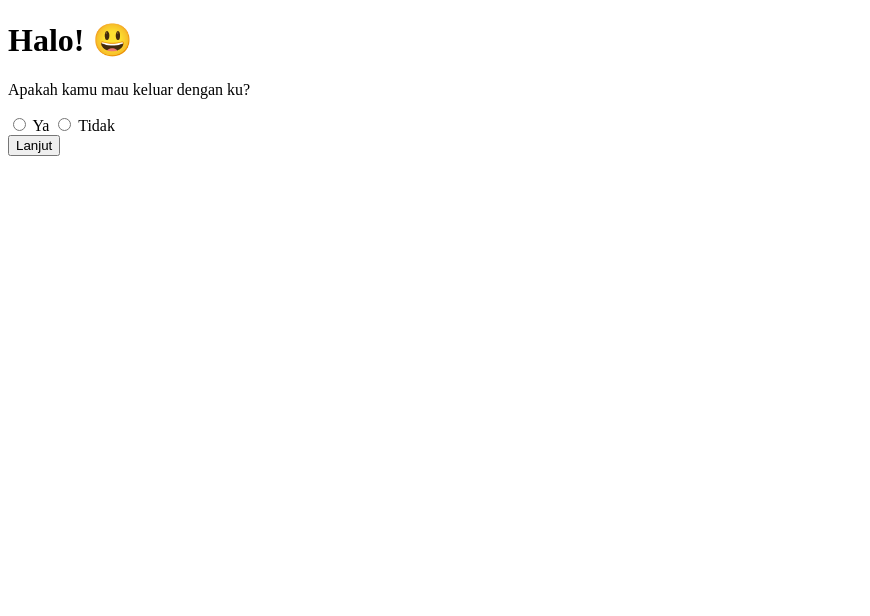
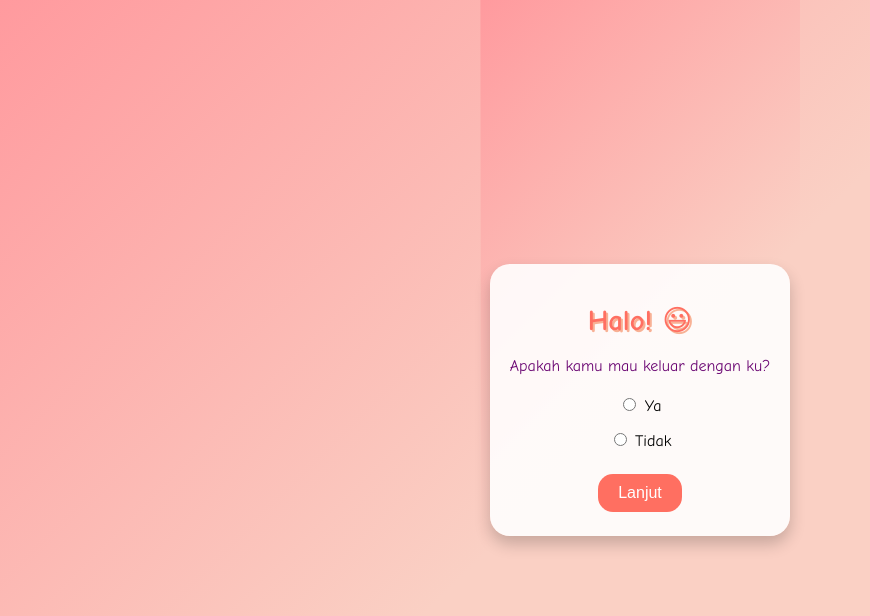
Before and after one commit to hack-STACK/Funproj2, a plain HTML site: page frontend/index.html in a window 1280 px wide. Shown: the whole page, without its empty margins (0-870 px from the left). Drawn offline with Linux system fonts and the light colour scheme; files that its build step writes are made by us from their sources; the site is published under a folder, as on GitHub Pages, so addresses that start at the root find nothing.

Commit message:
css fix bug

```diff
--- a/frontend/Style.css
+++ /dev/null
@@ -1,196 +0,0 @@
-body, html {
-    height: 100%;
-    margin: 0;
-    font-family: 'Comic Sans MS', cursive, sans-serif;
-    background: linear-gradient(135deg, #ff9a9e, #fad0c4, #fad0c4);
-    display: flex;
-    justify-content: center;
-    align-items: center;
-    animation: backgroundAnimation 10s ease infinite;
-}
-
-@keyframes backgroundAnimation {
-    0% { background-position: 0% 50%; }
-    50% { background-position: 100% 50%; }
-    100% { background-position: 0% 50%; }
-}
-
-.container {
-    text-align: center;
-    background-color: rgba(255, 255, 255, 0.9);
-    padding: 20px;
-    border-radius: 20px;
-    box-shadow: 0 8px 16px rgba(0, 0, 0, 0.2);
-    max-width: 90%; /* Use percentage for responsiveness */
-    transition: transform 0.3s;
-    margin: 10px; /* Add margin for small screens */
-}
-
-.container:hover {
-    transform: scale(1.05);
-}
-
-h1 {
-    margin-bottom: 20px;
-    color: #ff6f61;
-    font-size: 1.8em; /* Slightly smaller for mobile */
-    text-shadow: 2px 2px #f8b195;
-}
-
-p {
-    font-size: 16px; /* Adjusted for mobile */
-    margin-bottom: 20px;
-    color: #6a0572;
-}
-
-.options {
-    display: flex;
-    flex-direction: column;
-    align-items: center;
-    gap: 15px;
-    margin-bottom: 20px;
-}
-
-.option {
-    position: relative;
-    width: 100%;
-    cursor: pointer;
-    transition: transform 0.3s, box-shadow 0.3s;
-}
-
-.option:hover {
-    transform: scale(1.1);
-    box-shadow: 0 4px 8px rgba(0, 0, 0, 0.2);
-}
-
-.spot-image {
-    width: 100%;
-    border-radius: 15px;
-    box-shadow: 0 2px 4px rgba(0, 0, 0, 0.1);
-}
-
-input[type="range"] {
-    width: 100%;
-    margin: 20px 0;
-    accent-color: #ff6f61;
-}
-
-input[type="range"]::-webkit-slider-thumb {
-    appearance: none;
-    width: 25px;
-    height: 25px;
-    background: #ff6f61;
-    cursor: pointer;
-    border-radius: 50%;
-    transition: background-color 0.3s;
-}
-
-input[type="range"]::-moz-range-thumb {
-    width: 25px;
-    height: 25px;
-    background: #ff6f61;
-    cursor: pointer;
-    border-radius: 50%;
-    transition: background-color 0.3s;
-}
-
-input[type="range"]::-ms-thumb {
-    width: 25px;
-    height: 25px;
-    background: #ff6f61;
-    cursor: pointer;
-    border-radius: 50%;
-    transition: background-color 0.3s;
-}
-
-.fun-button {
-    background-color: #ff6f61;
-    border: none;
-    color: white;
-    padding: 10px 20px; /* Adjusted for mobile */
-    text-align: center;
-    text-decoration: none;
-    display: inline-block;
-    font-size: 16px; /* Adjusted for mobile */
-    margin: 4px 2px;
-    border-radius: 15px;
-    cursor: pointer;
-    transition: background-color 0.3s, transform 0.3s;
-}
-
-.fun-button:hover {
-    background-color: #f8b195;
-    transform: scale(1.1);
-}
-
-.date-details {
-    font-size: 16px; /* Adjusted for mobile */
-    color: #6a0572;
-    margin-bottom: 30px;
-    line-height: 1.6;
-    text-shadow: 1px 1px #f8b195;
-}
-
-.hidden-gif {
-    display: none; /* Initially hidden */
-    position: fixed;
-    bottom: 20px;
-    right: 20px;
-    width: 120px; /* Adjust size for mobile */
-    border-radius: 10px;
- box-shadow: 0 4px 8px rgba(0, 0, 0, 0.2);
-    z-index: 1000; /* Ensure it appears above other content */
-}
-
-.countdown {
-    font-size: 20px; /* Adjusted for mobile */
-    color: #ff6f61;
-    text-align: center;
-    margin-top: 20px;
-}
-
-/* Media Queries for responsiveness */
-
-@media only screen and (max-width: 768px) {
-    .container {
-        padding: 15px;
-    }
-    h1 {
-        font-size: 1.5em;
-    }
-    p {
-        font-size: 14px;
-    }
-    .fun-button {
-        padding: 8px 16px;
-        font-size: 14px;
-    }
-    .date-details {
-        font-size: 14px;
-    }
-    .countdown {
-        font-size: 18px;
-    }
-}
-
-@media only screen and (max-width: 480px) {
-    .container {
-        padding: 10px;
-    }
-    h1 {
-        font-size: 1.2em;
-    }
-    p {
-        font-size: 12px;
-    }
-    .fun-button {
-        padding: 6px 12px;
-        font-size: 12px;
-    }
-    .date-details {
-        font-size: 12px;
-    }
-    .countdown {
-        font-size: 16px;
-    }
-}
--- a/frontend/index.html
+++ b/frontend/index.html
@@ -4,7 +4,7 @@
     <meta charset="UTF-8">
     <meta name="viewport" content="width=device-width, initial-scale=1.0">
     <title>Pertanyaan Awal</title>
-    <link rel="stylesheet" href="/style.css">
+    <link rel="stylesheet" href="style.css">
 </head>
 <body>
     <div class="container">
```
Also changed, not shown: frontend/date.html (+1 -1 lines), frontend/thankyou.html (+1 -1 lines), frontend/css/Style.css (renamed from style.css).
